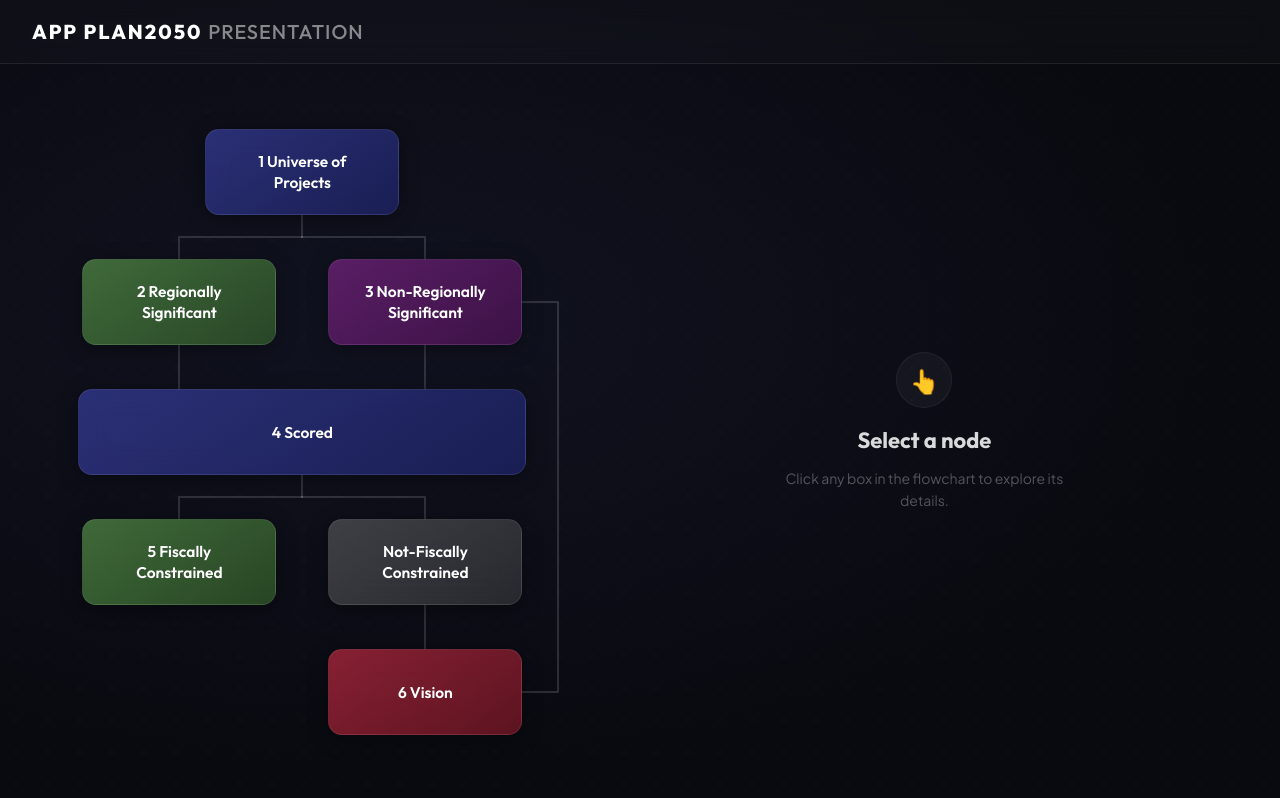
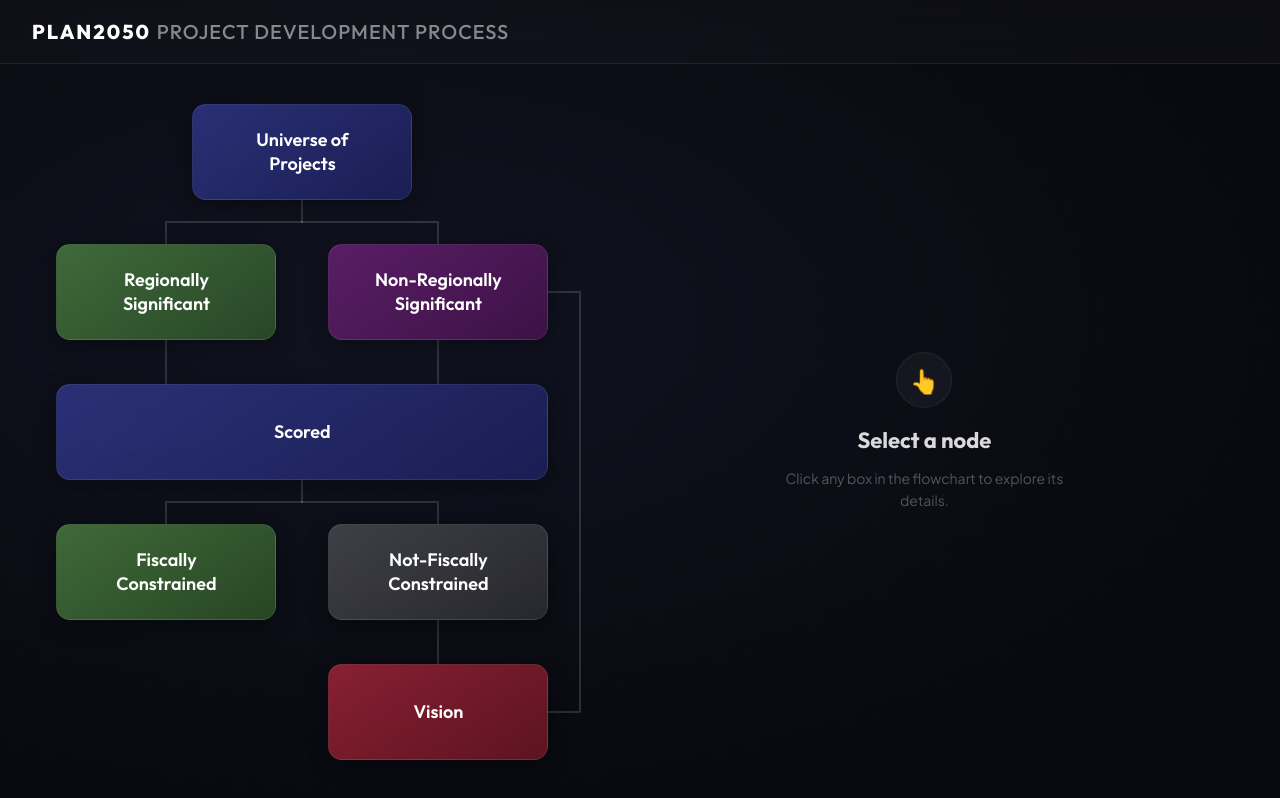
Before and after one commit to elishaadamu/app-plan2050, a React (Vite) app: page / in a window 1280 px wide. Built offline with nearby package versions, Linux system fonts and the light colour scheme.

Commit message:
refactor: update UI labels, branding, and flowchart node dimensions for improved readability

```diff
--- a/src/App.css
+++ b/src/App.css
@@ -85,14 +85,14 @@
 
 /* ---- Flowchart Nodes ---- */
 .node {
-  width: 194px;
-  height: 86px;
+  width: 220px;
+  height: 96px;
   border: 1.5px solid rgba(255,255,255,0.08);
   border-radius: 14px;
   color: white;
   font-family: 'Outfit', sans-serif;
   font-weight: 600;
-  font-size: 15.5px;
+  font-size: 18px;
   cursor: pointer;
   display: flex;
   align-items: center;
@@ -107,7 +107,7 @@
 
 /* Wide node (node 4 "Scored") spanning between nodes 2 and 3 */
 .node-wide {
-  width: 448px;
+  width: 492px;
 }
 
 .node:hover {
@@ -176,8 +176,8 @@
 
 /* Invisible spacer (positions Vision under NFC) */
 .spacer-node {
-  width: 194px;
-  height: 86px;
+  width: 220px;
+  height: 96px;
   visibility: hidden;
 }
 
--- a/src/App.jsx
+++ b/src/App.jsx
@@ -53,7 +53,7 @@ const DATA = {
     nodeColor: "#5B9B4C"
   },
   6: {
-    title: "Not-Fiscally Constrained",
+    title: "Unfunded RS Projects",
     items: [
       "No specific constraints listed"
     ],
@@ -379,25 +379,23 @@ function App() {
 
   // Manual text for clean line breaks
   const nodeTexts = {
-    1: <>1 Universe of<br />Projects</>,
-    2: <>2 Regionally<br />Significant</>,
-    3: <>3 Non-Regionally<br />Significant</>,
-    4: <>4 Scored</>,
-    5: <>5 Fiscally<br />Constrained</>,
+    1: <>Universe of<br />Projects</>,
+    2: <>Regionally<br />Significant</>,
+    3: <>Non-Regionally<br />Significant</>,
+    4: <>Scored</>,
+    5: <>Fiscally<br />Constrained</>,
     6: <>Not-Fiscally<br />Constrained</>,
-    7: <>6 Vision</>,
+    7: <>Vision</>,
   };
 
   const renderNode = (id) => {
     const colorClass = NODE_COLOR_CLASS[id];
-    const stepLabel = STEP_LABELS[id];
     return (
       <button
         ref={(el) => setNodeRef(id, el)}
         className={`node ${colorClass} ${id === 4 ? 'node-wide' : ''} ${activeNode === id ? 'active' : ''}`}
         onClick={() => setActiveNode(activeNode === id ? null : id)}
       >
-        {stepLabel && <span className="step-tag">{stepLabel}</span>}
         <span className="node-text">{nodeTexts[id]}</span>
       </button>
     );
@@ -407,7 +405,7 @@ function App() {
     <div className="app-layout">
       <nav className="app-navbar">
         <div className="navbar-brand">
-          APP PLAN2050 <span>PRESENTATION</span>
+          PLAN2050 <span>PROJECT DEVELOPMENT PROCESS</span>
         </div>
       </nav>
       <main className="app-container">
```
